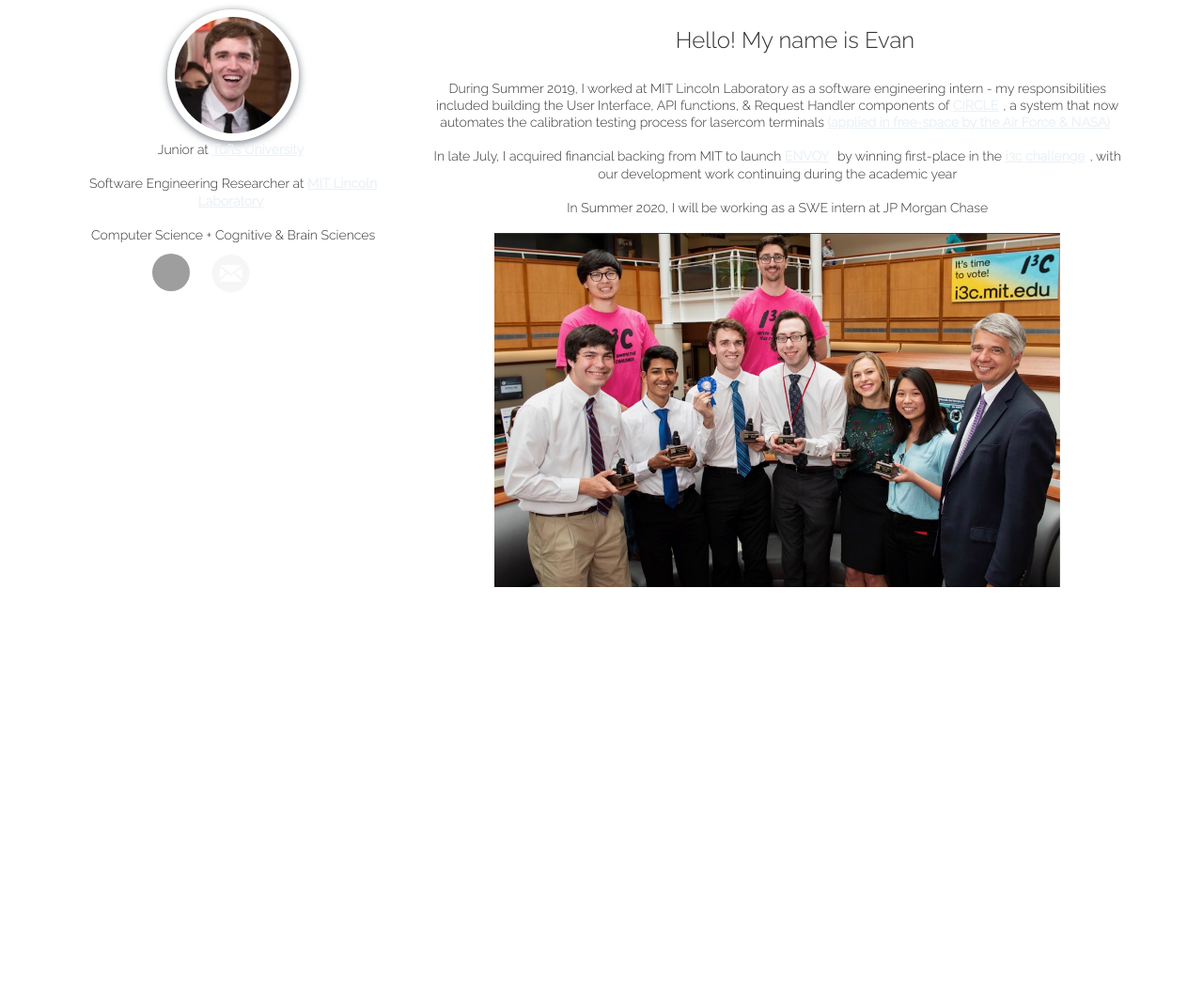
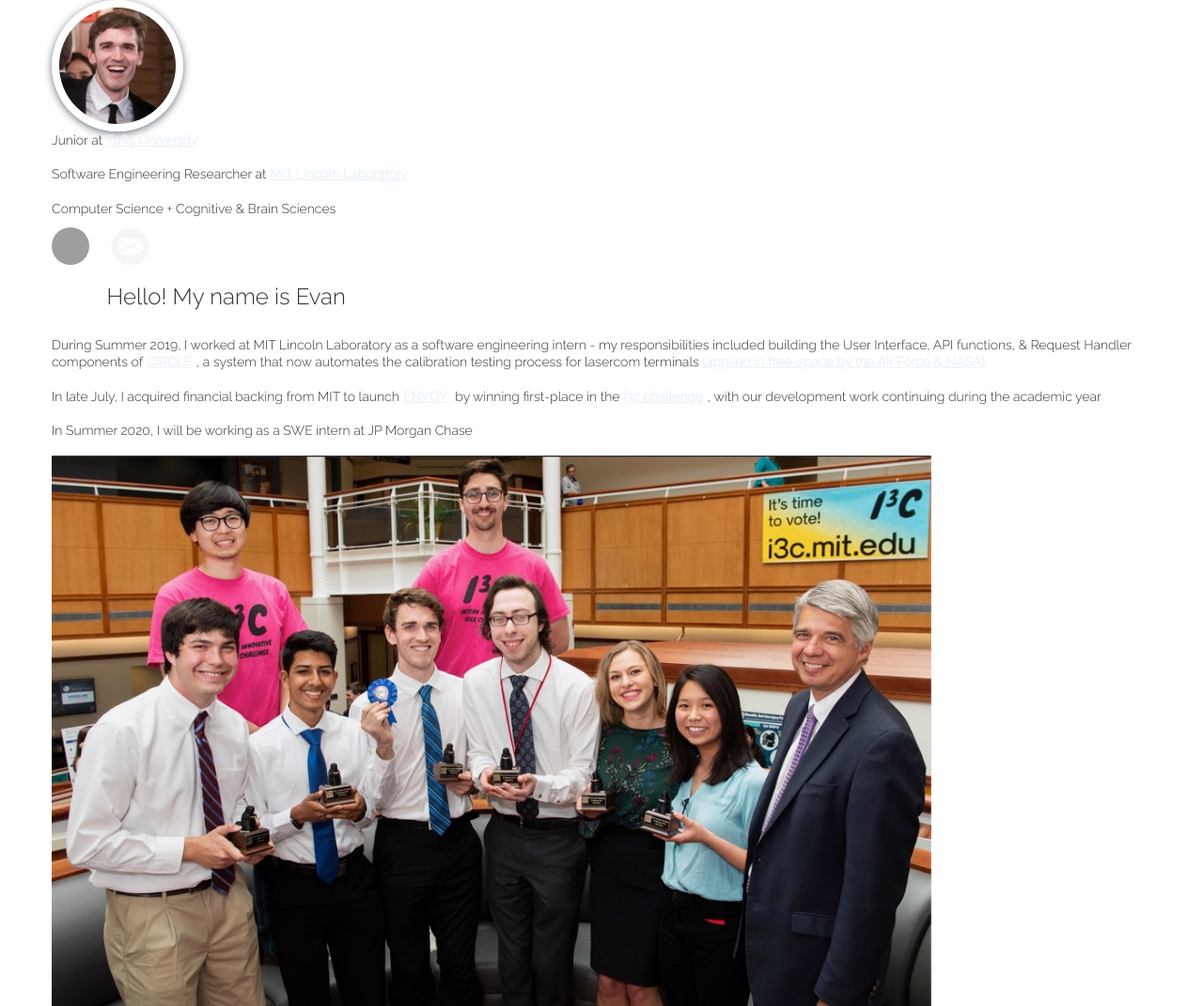
Before and after one commit to EvanDietrich/EvanDietrich.github.io, a Jekyll site: the page built from indexold.html, in a window 1280 px wide. Shown: the whole page at 94% size. Built offline with Jekyll 4.4.1, drawn with Linux system fonts in a browser that asks for light colours; nearby versions of some CDN libraries; before the commit the page ends 900 px from its top, so only the background shows below that; grey boxes are pictures that could not be loaded.

Commit message:
Update style.css

```diff
--- a/css/style.css
+++ b/css/style.css
@@ -202,67 +202,6 @@ h4.dateText {
   color: white;
 }
 
-
-
-
-nav {
-  position: relative;
-  display: inline;
-}
-
-
-
-.marginauto {
-    margin: 5px auto 10px;
-    display: block;
-}
-
-
-.aligncenter {
-    text-align: center;
-}
-
-
-
-.container {
-  text-align: center;  /* changed MOST RECENT -- this one works101!'*/'
-}/*changed*/
-
-.container-reads a {
-  color: #1E3756;
-  font-size: 22px; /* changed from 18*/
-  letter-spacing: 0.5px;
-  font-family: 'Raleway', sans-serif;
-  line-height: 1.2;
-  font-weight: normal;
-  -webkit-margin-before: 0;
-  -webkit-margin-after: 0;
-}
-
-/* Create three unequal columns that floats next to each other */
-.column {
-  float: left;
-  padding: 10px;
-}
-
-/* Left and right column */
-.column.side {
-  width: 33%;
-}
-
-/* Middle column */
-.column.middle {
-  width: 66%;
-}
-
-/* Clear floats after the columns */
-.row:after {
-  content: "";
-  display: table;
-  clear: both;
-}
-
-
 #currently {
   font-size: 18px;
   font-weight: normal;
@@ -270,150 +209,6 @@ nav {
   display: inline;
 }
 
-
-#projectButtons {
-  margin: auto;
-  margin-top: 20px;
-  margin-bottom: 25px;
-}
-
-#tileContainer {
-  margin: 10px 0 15px 0;
-  overflow: hidden;
-}
-
-#tileContainer ul {
-  text-align: center;
-}
-
-.tile {
-  background-color: #ebf1f6; /** most recent add**/
-  width: 270px;
-/*  height: 210px;
-*/  /*height: 165px;*/
-  height: 125px;
-  overflow-y: hidden;
-  text-align: center;
-  display: none;
-  vertical-align: middle;
-  border-style: solid;
-  border-width: 3px;
-  padding: 15px 2px 0 2px;
-  margin: 8px 2px 8px 2px;
-  border-color: #ebf1f6;
-  box-shadow: 1px 2px 3px #60676c;
-}
-
-.tile h1, h2 {
-  text-decoration: none;
-  color: #1E3756;
-}
-
-.show {
-  display: inline-block;
-}
-
-.btn {
-  background-color: #ebf1f6;
-  border: none;
-  outline: none;
-  font-size: 16px;
-  letter-spacing: 1px;
-  color: #1E3756;
-  font-family: 'Raleway', sans-serif;
-  display: inline-block;
-  padding: 8px 8px 8px 8px;
-  margin: 5px 5px 5px 5px;
-  box-shadow: 1px 2px 3px #60676c;
-  cursor: pointer;
-}
-
-.btn.active {
-  background-color: white;
-  color: #1E3756;
-  outline-color: #ebf1f6;
-  outline-style: solid;
-  outline-width: 2px;
-}
-
-.tileicon {
-  text-align: center;
-  /*color: #ebf1f6; /* ? */
-  margin-top: 10px;
-  zoom:0.65;
-}
-
-.overlay {
-  position: fixed;
-  top: 0;
-  bottom: 0;
-  left: 0;
-  right: 0;
-  z-index: 999;
-  background: rgba(0, 0, 0, 0.7);
-  transition: opacity 500ms;
-  visibility: hidden;
-  opacity: 0;
-  display: block;
-}
-
-.overlay:target {
-  visibility: visible;
-  opacity: 1;
-}
-
-.popup {
-  background: #ebf1f6;
-  color: #1E3756; /* ? */
-  border-radius: 5px;
-  position: relative;
-  transition: all 5s ease-in-out;
-}
-
-.popup a {
-  color: #1E3756;
-  text-align: left;
-}
-
-.popup h1 {
-  color: #1E3756;
-  text-align: center;
-}
-
-
-.popup .close {
-  position: absolute;
-  top: 15px;
-  right: 25px;
-  transition: all 200ms;
-  font-size: 30px;
-  font-weight: bold;
-  text-decoration: none;
-  color: #1E3756; /* ? */
-  text-align: left;
-  /*color: #333;*/
-}
-
-.popup .content {
-  max-height: 40%;
-  overflow: auto;
-}
-
-.resizedpdf {
-  position: relative;
-  padding-bottom: 100%;
-  padding-top: 30px;
-  height: 0;
-  overflow: hidden;
-}
-
-.resizedpdf iframe {
-  position: absolute;
-  top: 0;
-  left: 0;
-  width: 100%;
-  height: 100%;
-}
 
 /* ---- particles.js container ---- */
 
```
